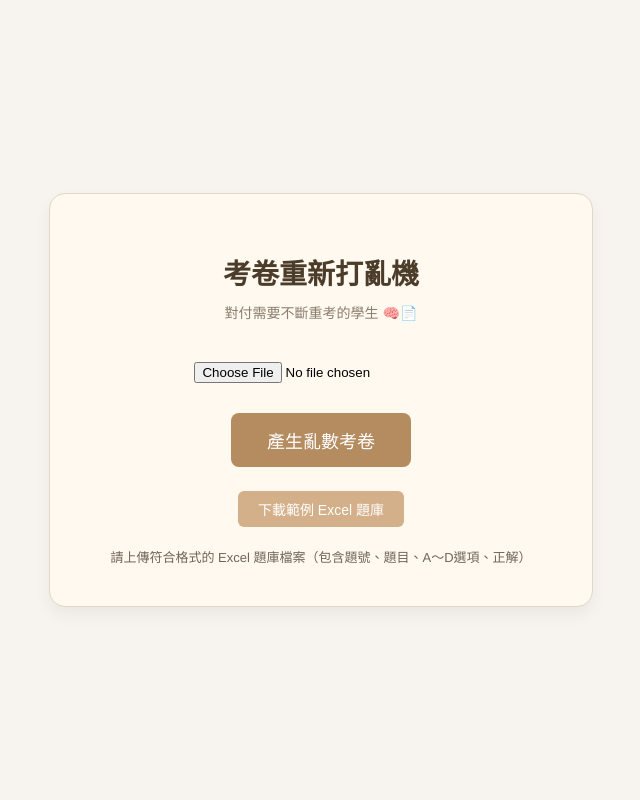
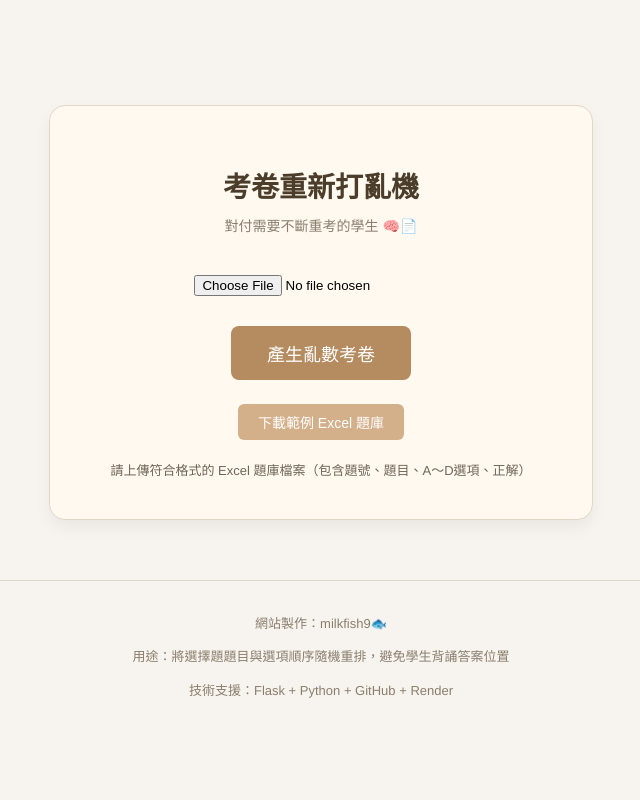
Before and after one commit to milkfish9/exam-shuffler, a Flask app: page / in a window 1280 px wide. Shown: the whole page, without its empty margins (319-959 px from the left). Run offline with Flask 3, Linux system fonts and the light colour scheme.

Commit message:
Update index.html

```diff
--- a/templates/index.html
+++ b/templates/index.html
@@ -12,7 +12,8 @@
             display: flex;
             justify-content: center;
             align-items: center;
-            height: 100vh;
+            min-height: 100vh;
+            flex-direction: column;
         }
 
         .container {
@@ -22,6 +23,7 @@
             padding: 40px 60px;
             box-shadow: 0 8px 16px rgba(0, 0, 0, 0.05);
             text-align: center;
+            margin-top: 40px;
         }
 
         h1 {
@@ -80,6 +82,17 @@
         .download-btn {
             margin-top: 24px;
         }
+
+        .footer {
+            margin-top: 60px;
+            padding: 20px 0;
+            font-size: 13px;
+            color: #8a7e6d;
+            border-top: 1px solid #e0d8c6;
+            text-align: center;
+            line-height: 1.6;
+            width: 100%;
+        }
     </style>
 </head>
 <body>
@@ -100,5 +113,11 @@
 
         <div class="note">請上傳符合格式的 Excel 題庫檔案（包含題號、題目、A～D選項、正解）</div>
     </div>
+
+    <div class="footer">
+        <p>網站製作：milkfish9🐟</p>
+        <p>用途：將選擇題題目與選項順序隨機重排，避免學生背誦答案位置</p>
+        <p>技術支援：Flask + Python + GitHub + Render</p>
+    </div>
 </body>
 </html>
```
